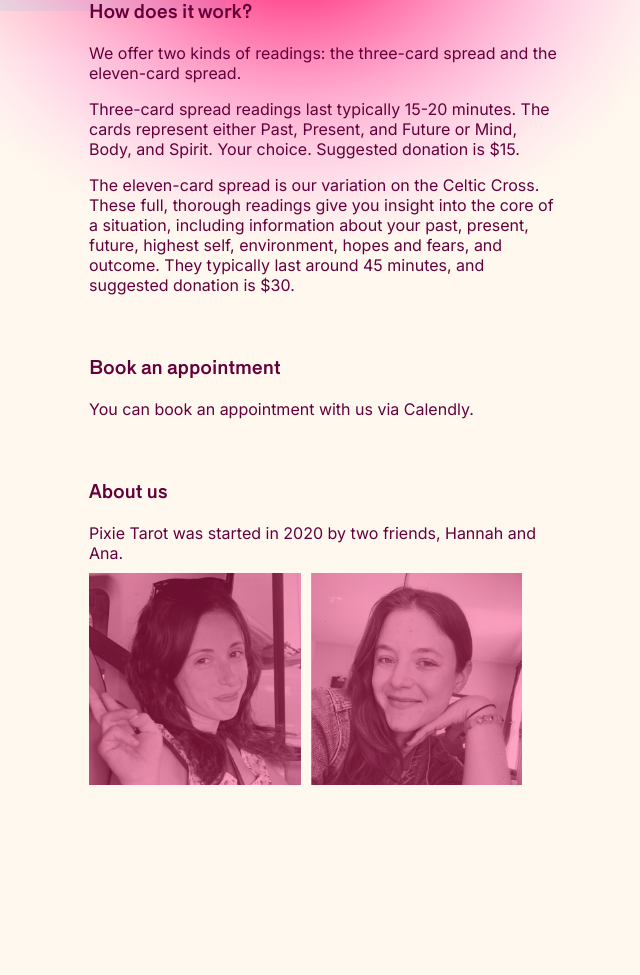
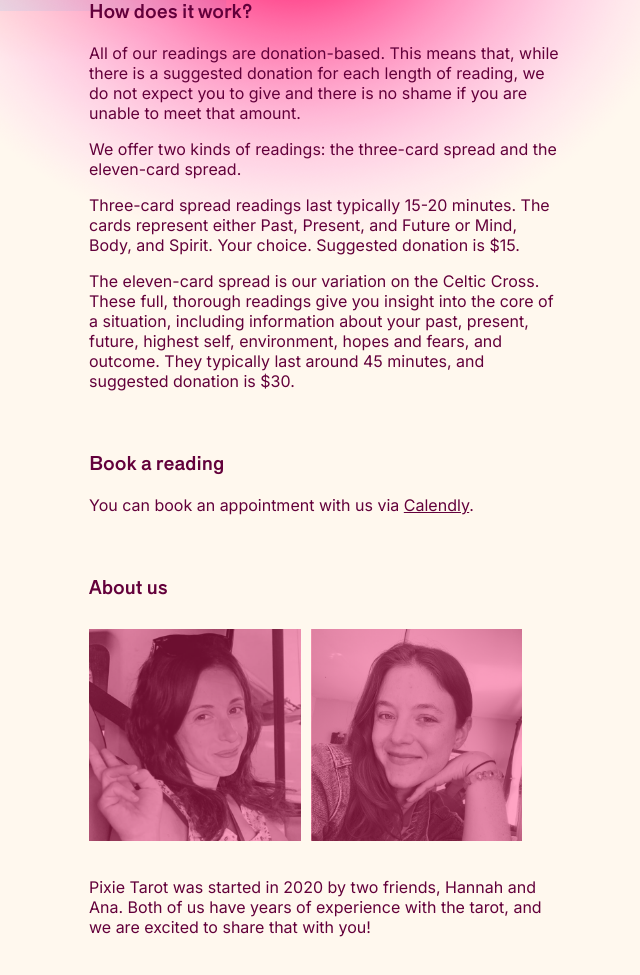
Before and after one commit to awanderingorill/pixie-tarot, a Gatsby site: page / in a window 1280 px wide. Shown: the part 601-1576 px from the top of the page, without its empty margins (231-871 px from the left). Before the commit the page ends 1454 px from the top, so only its background shows below. Built offline with nearby package versions, Linux system fonts and the light colour scheme; Gatsby itself is replaced by a stand-in of ours.

Commit message:
Update copy

```diff
--- a/src/pages/index.js
+++ b/src/pages/index.js
@@ -31,6 +31,11 @@ const GlobalStyle = createGlobalStyle`
       margin: 0 1em;
     }
   }
+
+   a {
+     color: #63003B;
+     text-decoration: underline;
+   }
 `
 
 const Wrapper = styled.div`
@@ -99,6 +104,7 @@ const Pics = styled.div`
   }
 
   flex-flow: row;
+  margin-bottom: 2em;
 `
 
 export default function Home() {
@@ -123,6 +129,8 @@ export default function Home() {
         <Section>
           <Title>How does it work?</Title>
           <Content>
+            <p>All of our readings are donation-based. This means that, while there is a suggested donation for each length of reading, we do not expect you to give and there is no shame if you are unable to meet that amount.</p>
+
             <p>We offer two kinds of readings: the three-card spread and the eleven-card spread.</p>
 
             <p>Three-card spread readings last typically 15-20 minutes. The cards represent either Past, Present, and Future or Mind, Body, and Spirit. Your choice. Suggested donation is $15.</p>
@@ -131,19 +139,19 @@ export default function Home() {
           </Content>
         </Section>
         <Section>
-          <Title>Book an appointment</Title>
+          <Title>Book a reading</Title>
           <Content>
-            You can book an appointment with us via Calendly.
+            You can book an appointment with us via <a href="https://calendly.com/pixie-tarot" target="new">Calendly</a>.
           </Content>
         </Section>
         <Section>
           <Title>About us</Title>
           <Content>
-            Pixie Tarot was started in 2020 by two friends, Hannah and Ana.
             <Pics>
               <img src={hannah}/>
               <img src={ana}/>
             </Pics>
+            Pixie Tarot was started in 2020 by two friends, Hannah and Ana. Both of us have years of experience with the tarot, and we are excited to share that with you!
           </Content>
         </Section>
       </ContentWrapper>
```
